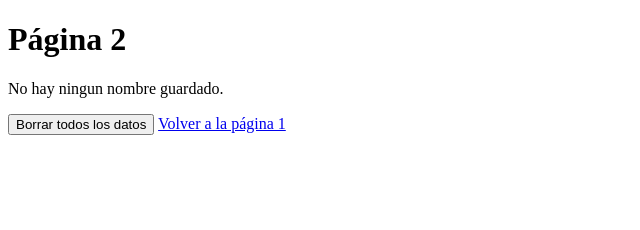
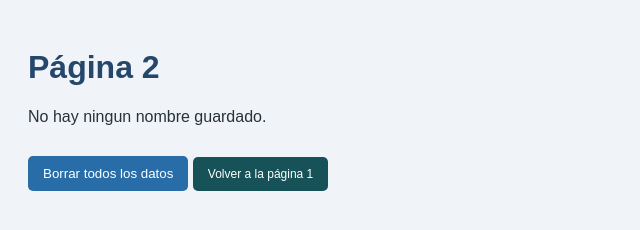
Before and after one commit to luznebernal2013-oss/ejemplo-sessionstorage, a plain HTML site: page pagina2.html in a window 1280 px wide. Shown: the whole page, without its empty margins (0-640 px from the left). Drawn offline with Linux system fonts and the light colour scheme.

Commit message:
Creacion codigo css

```diff
--- a/pagina2.html
+++ b/pagina2.html
@@ -4,6 +4,8 @@
     <meta charset="UTF-8">
     <meta name="viewport" content="width=device-width, initial-scale=1.0">
     <title>Página 2</title>
+
+    <link rel="stylesheet" href="CSS/style.css">
     <script src="JS/pagina2.js" defer></script>
 </head>
 <body>
@@ -11,7 +13,7 @@
 
     <p id="saludo"></p>
     <button id="btn-borrar">Borrar todos los datos</button>
-    <a href="index.html">Volver a la página 1</a>
+    <a href="index.html" class="btn-regreso">Volver a la página 1</a>
 
 </body>
 </html>
```
Also changed, not shown: index.html (+1 -0 lines).
